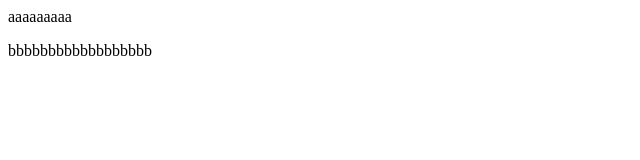
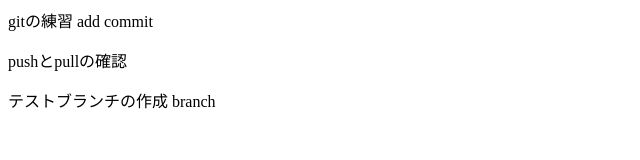
Before and after one commit to KTrrr27/git-test, a plain HTML site: page index.html in a window 1280 px wide. Shown: the whole page, without its empty margins (0-640 px from the left). Drawn offline with Linux system fonts and the light colour scheme.

Commit message:
2回目のアドコミット

```diff
--- a/index.html
+++ b/index.html
@@ -1,2 +1,3 @@
-<p>aaaaaaaaa</p>
-<p>bbbbbbbbbbbbbbbbbb</p>
+<p>gitの練習 add commit</p>
+<p>pushとpullの確認</p>
+<p>テストブランチの作成 branch</p>
```
